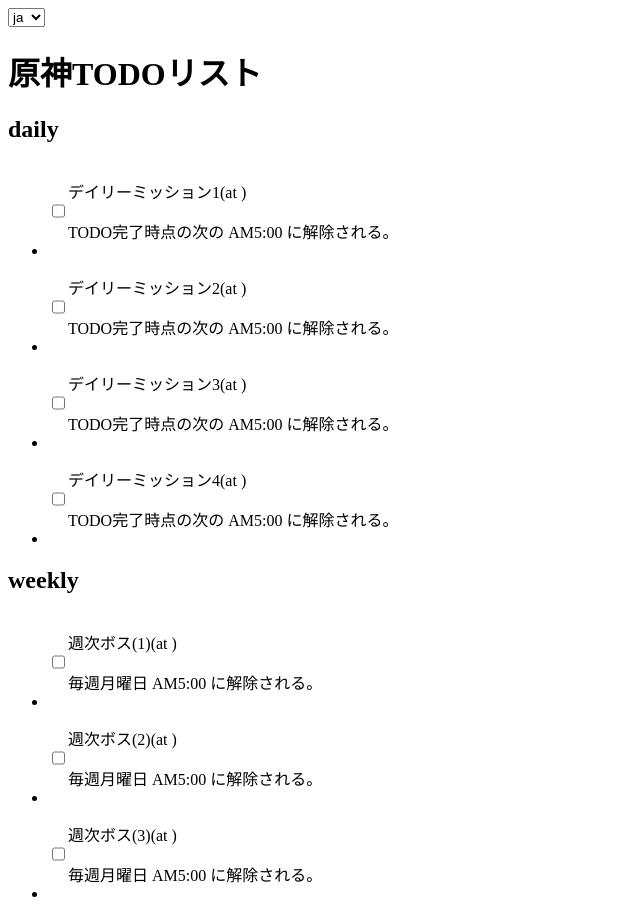
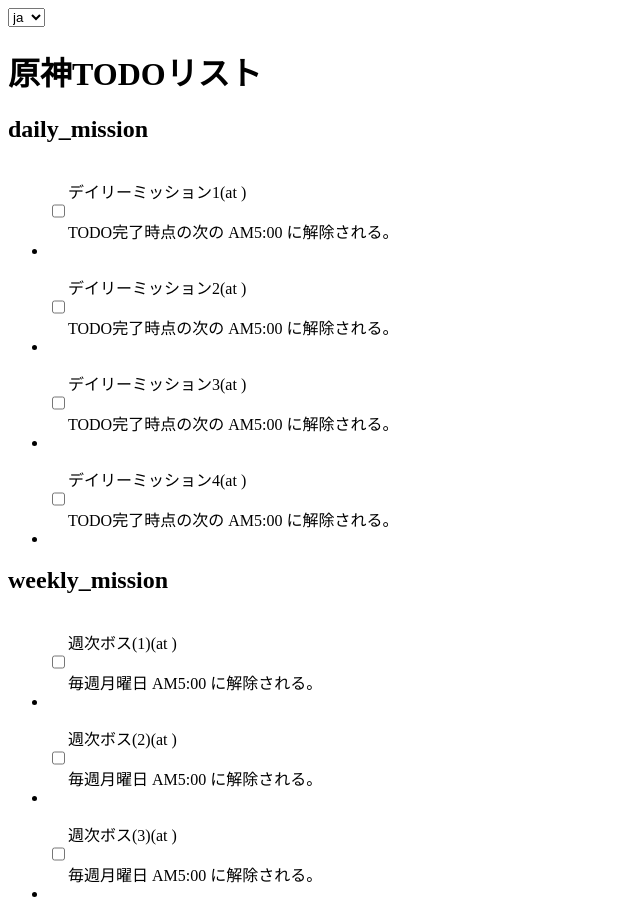
Before and after one commit to sadnessOjisan/genshin-todo-list, a Next.js app: page / in a window 1280 px wide. Shown: the whole page, without its empty margins (0-640 px from the left). Built offline with nearby package versions, Linux system fonts and the light colour scheme.

Commit message:
refactor: apply dry

```diff
--- a/src/client/todos.tsx
+++ b/src/client/todos.tsx
@@ -1,7 +1,7 @@
 "use client";
 
 import { type ChangeEvent, type FC, useEffect, useMemo, useState } from "react";
-import { TODO_DATA, type TODO_KEY } from "../data/todo-data";
+import { type CATEGORY_KEY, TODO_DATA, type TODO_KEY } from "../data/todo-data";
 import { LocalStorabeWrapper } from "../repository/local-storage";
 import type { Lang } from "../type/lang";
 import { isTodo } from "../util/assert";
@@ -12,10 +12,51 @@
   lang: Lang;
 }
 
+type EachCategoryTodos = {
+  category: CATEGORY_KEY;
+  todos: ReadonlyArray<{
+    key: TODO_KEY;
+    value: string;
+    logic: string;
+    time: Date | null;
+    initialCheck: boolean;
+  }>;
+};
+
+const getTodoByCategoryKey = (
+  key: CATEGORY_KEY,
+  state: State,
+  lang: Lang
+): EachCategoryTodos => {
+  const todos = strictEntries(TODO_DATA)
+    .filter((v) => v[1].category.key === key)
+    .map((v) => {
+      const todoKey = v[0];
+      const todo = v[1];
+      const savedDate = state[todoKey];
+      const time = state[todoKey];
+      return {
+        key: todoKey,
+        value: todo.name(lang),
+        logic: todo.category.logic.descriptipon(lang),
+        time: time,
+        initialCheck: savedDate
+          ? todo.category.logic.func(savedDate, new Date())
+          : false,
+      };
+    });
+  return {
+    category: key,
+    todos,
+  };
+};
+
+type State = {
+  [x in TODO_KEY]: Date | null;
+};
+
 export const Todos: FC<Props> = ({ lang }) => {
-  const [state, setState] = useState<{
-    [x in TODO_KEY]: Date | null;
-  }>({
+  const [state, setState] = useState<State>({
     mission1: null,
     mission2: null,
     mission3: null,
@@ -64,77 +105,37 @@
   };
 
   const daily = useMemo(() => {
-    return strictEntries(TODO_DATA)
-      .filter((v) => v[1].category === "daily_mission")
-      .map((v) => {
-        const todoKey = v[0];
-        const savedDate = state[todoKey];
-        return {
-          key: todoKey,
-          value: v[1].name(lang),
-          logic: v[1].logic.descriptipon(lang),
-          initialCheck: savedDate
-            ? v[1].logic.func(savedDate, new Date())
-            : false,
-        };
-      });
+    return getTodoByCategoryKey("daily_mission", state, lang);
   }, [lang, state]);
 
   const weekly = useMemo(() => {
-    return strictEntries(TODO_DATA)
-      .filter((v) => v[1].category === "weekly_mission")
-      .map((v) => {
-        const todoKey = v[0];
-        const savedDate = state[todoKey];
-        return {
-          key: v[0],
-          value: v[1].name(lang),
-          logic: v[1].logic.descriptipon(lang),
-          initialCheck: savedDate
-            ? v[1].logic.func(savedDate, new Date())
-            : false,
-        };
-      });
+    return getTodoByCategoryKey("weekly_mission", state, lang);
   }, [lang, state]);
 
   return (
     <div>
-      <h2>daily</h2>
+      <EachCategoryTodos todos={daily} handleOnChange={handleChangeCheckbox} />
+      <EachCategoryTodos todos={weekly} handleOnChange={handleChangeCheckbox} />
+    </div>
+  );
+};
+
+const EachCategoryTodos: FC<{
+  todos: EachCategoryTodos;
+  handleOnChange: (e: ChangeEvent<HTMLInputElement>) => void;
+}> = ({ todos, handleOnChange }) => (
+  <div>
+    <h2>{todos.category}</h2>
     <ul>
-        {daily.map((d) => {
-          const time = state[d.key];
+      {todos.todos.map((d) => {
+        const { time } = d;
         return (
           <li>
             <div style={{ display: "flex" }}>
               <input
                 type="checkbox"
                 id={d.key}
-                  onChange={handleChangeCheckbox}
-                  value={d.key}
-                  defaultChecked={d.initialCheck}
-                />
-                <label htmlFor={d.key}>
-                  <p>
-                    {d.value}(at {time && <Time time={time} />})
-                  </p>
-                  <p>{d.logic}</p>
-                </label>
-              </div>
-            </li>
-          );
-        })}
-      </ul>
-      <h2>weekly</h2>
-      <ul>
-        {weekly.map((d) => {
-          const time = state[d.key];
-          return (
-            <li>
-              <div style={{ display: "flex" }}>
-                <input
-                  type="checkbox"
-                  id={d.key}
-                  onChange={handleChangeCheckbox}
+                onChange={handleOnChange}
                 value={d.key}
                 defaultChecked={d.initialCheck}
               />
@@ -151,4 +152,3 @@
     </ul>
   </div>
 );
-};
--- a/src/data/todo-data.ts
+++ b/src/data/todo-data.ts
@@ -1,8 +1,6 @@
 import { type Lang } from "../type/lang";
 import { allElements } from "../util/array";
 import { add, isMonday, nextMonday, set } from "../util/date";
-
-type Cateogory = "daily_mission" | "weekly_mission";
 
 export type TODO_KEY =
   | "mission1"
@@ -34,10 +32,15 @@
   func: (lastUpdated: Date, now: Date) => boolean;
 }
 
+export type CATEGORY_KEY = "daily_mission" | "weekly_mission";
+
+type Cateogory = {
+  key: "daily_mission" | "weekly_mission";
+  logic: Logic;
+};
+
 interface TODO_VALUE {
   description: string;
-
-  logic: Logic;
   name: (lang: Lang) => string;
   category: Cateogory;
 }
@@ -89,14 +92,10 @@
   }
 }
 
-export const TODO_DATA: Record<TODO_KEY, TODO_VALUE> = {
-  /**
-   * １つ目のデイリーミッション
-   */
-  mission1: {
-    description: "daily mission(1)",
+const dailyMissionLogic = {
+  key: "daily_mission" as const,
   logic: {
-      descriptipon: (lang) => {
+    descriptipon: (lang: Lang) => {
       switch (lang) {
         case "ja":
           return "TODO完了時点の次の AM5:00 に解除される。";
@@ -108,7 +107,32 @@
     },
     func: FreeCheckLogic.canFreeDailyTodo,
   },
-    category: "daily_mission",
+};
+
+const weeklyMissionLogic = {
+  key: "weekly_mission" as const,
+  logic: {
+    descriptipon: (lang: Lang) => {
+      switch (lang) {
+        case "ja":
+          return "毎週月曜日 AM5:00 に解除される。";
+        case "en":
+          return "reset at AM 5:00 on every monday";
+        default:
+          return "毎週月曜日 AM5:00 に解除される。";
+      }
+    },
+    func: FreeCheckLogic.canFreeDailyTodo,
+  },
+};
+
+export const TODO_DATA: Record<TODO_KEY, TODO_VALUE> = {
+  /**
+   * １つ目のデイリーミッション
+   */
+  mission1: {
+    description: "daily mission(1)",
+    category: dailyMissionLogic,
     name: (lang) => {
       switch (lang) {
         case "ja":
@@ -125,20 +149,7 @@
    */
   mission2: {
     description: "daily mission(2)",
-    logic: {
-      descriptipon: (lang) => {
-        switch (lang) {
-          case "ja":
-            return "TODO完了時点の次の AM5:00 に解除される。";
-          case "en":
-            return "next am 5:00";
-          default:
-            return "TODO完了時点の次の AM5:00 に解除される。";
-        }
-      },
-      func: FreeCheckLogic.canFreeDailyTodo,
-    },
-    category: "daily_mission",
+    category: dailyMissionLogic,
     name: (lang) => {
       switch (lang) {
         case "ja":
@@ -155,20 +166,7 @@
    */
   mission3: {
     description: "daily mission(2)",
-    logic: {
-      descriptipon: (lang) => {
-        switch (lang) {
-          case "ja":
-            return "TODO完了時点の次の AM5:00 に解除される。";
-          case "en":
-            return "next am 5:00";
-          default:
-            return "TODO完了時点の次の AM5:00 に解除される。";
-        }
-      },
-      func: FreeCheckLogic.canFreeDailyTodo,
-    },
-    category: "daily_mission",
+    category: dailyMissionLogic,
     name: (lang) => {
       switch (lang) {
         case "ja":
@@ -185,20 +183,7 @@
    */
   mission4: {
     description: "daily mission(4)",
-    logic: {
-      descriptipon: (lang) => {
-        switch (lang) {
-          case "ja":
-            return "TODO完了時点の次の AM5:00 に解除される。";
-          case "en":
-            return "next am 5:00";
-          default:
-            return "TODO完了時点の次の AM5:00 に解除される。";
-        }
-      },
-      func: FreeCheckLogic.canFreeDailyTodo,
-    },
-    category: "daily_mission",
+    category: dailyMissionLogic,
     name: (lang) => {
       switch (lang) {
         case "ja":
@@ -212,20 +197,7 @@
   },
   weekly_boss1: {
     description: "weekly boss (1)",
-    logic: {
-      descriptipon: (lang) => {
-        switch (lang) {
-          case "ja":
-            return "毎週月曜日 AM5:00 に解除される。";
-          case "en":
-            return "reset at AM 5:00 on every monday";
-          default:
-            return "毎週月曜日 AM5:00 に解除される。";
-        }
-      },
-      func: FreeCheckLogic.canFreeWeeklyTodo,
-    },
-    category: "weekly_mission",
+    category: weeklyMissionLogic,
     name: (lang) => {
       switch (lang) {
         case "ja":
@@ -239,20 +211,7 @@
   },
   weekly_boss2: {
     description: "weekly boss (2)",
-    logic: {
-      descriptipon: (lang) => {
-        switch (lang) {
-          case "ja":
-            return "毎週月曜日 AM5:00 に解除される。";
-          case "en":
-            return "reset at AM 5:00 on every monday";
-          default:
-            return "毎週月曜日 AM5:00 に解除される。";
-        }
-      },
-      func: FreeCheckLogic.canFreeWeeklyTodo,
-    },
-    category: "weekly_mission",
+    category: weeklyMissionLogic,
     name: (lang) => {
       switch (lang) {
         case "ja":
@@ -266,20 +225,7 @@
   },
   weekly_boss3: {
     description: "weekly boss (3)",
-    logic: {
-      descriptipon: (lang) => {
-        switch (lang) {
-          case "ja":
-            return "毎週月曜日 AM5:00 に解除される。";
-          case "en":
-            return "reset at AM 5:00 on every monday";
-          default:
-            return "毎週月曜日 AM5:00 に解除される。";
-        }
-      },
-      func: FreeCheckLogic.canFreeWeeklyTodo,
-    },
-    category: "weekly_mission",
+    category: weeklyMissionLogic,
     name: (lang) => {
       switch (lang) {
         case "ja":
```
Lines whose indentation alone changed are shown as unchanged.
